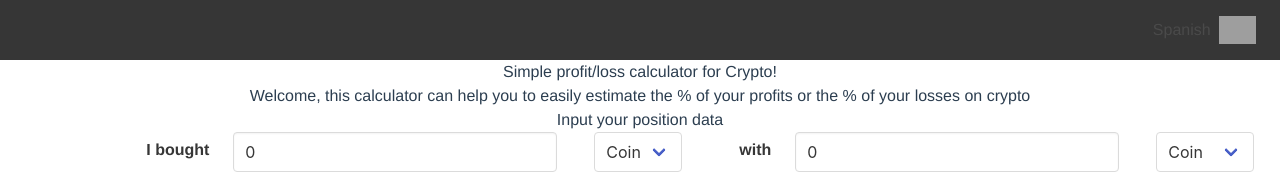
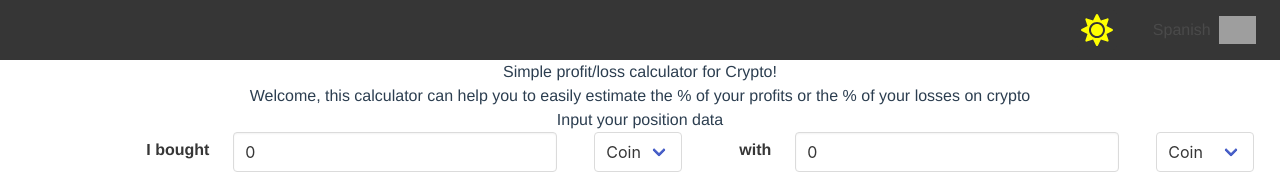
Before and after one commit to tomas95go/simple-profit-loss-calculator, a Vue app: page / in a window 1280 px wide. Shown: the top 174 px of the page. Built offline with nearby package versions, Linux system fonts and the light colour scheme; grey boxes are pictures that could not be loaded.

Commit message:
installing bulma

```diff
--- a/package.json
+++ b/package.json
@@ -8,6 +8,9 @@
     "lint": "vue-cli-service lint"
   },
   "dependencies": {
+    "@fortawesome/fontawesome-svg-core": "^1.2.36",
+    "@fortawesome/free-solid-svg-icons": "^5.15.4",
+    "@fortawesome/vue-fontawesome": "^3.0.0-4",
     "core-js": "^3.6.5",
     "vue": "^3.0.0",
     "vue-router": "^4.0.0-0",
--- a/src/components/NavBar.vue
+++ b/src/components/NavBar.vue
@@ -7,6 +7,13 @@
   >
     <div class="navbar-menu">
       <div class="navbar-end">
+        <div class="navbar-item">
+          <button class="button is-dark" :class="isDark">
+            <span class="icon is-small">
+              <FontAwesomeIcon :icon="icon" :size="size" :style="style" />
+            </span>
+          </button>
+        </div>
         <div class="navbar-item">
           <LangBtn
             @changeLanguage="this.$emit('changeLanguage')"
@@ -20,15 +27,26 @@
 
 <script>
 import LangBtn from '@/components/LangBtn.vue'
-
+import { FontAwesomeIcon } from '@fortawesome/vue-fontawesome'
+import { faSun } from '@fortawesome/free-solid-svg-icons'
 export default {
   name: 'NavBar',
   components: {
     LangBtn,
+    FontAwesomeIcon,
   },
   props: {
     currentLanguage: String,
     theme: String,
+  },
+  data() {
+    return {
+      icon: faSun,
+      size: '2x',
+      style: {
+        color: 'yellow',
+      },
+    }
   },
   computed: {
     isDark() {
```
Also changed, not shown: 1 other file (tests, documents, lock files or other folders).
